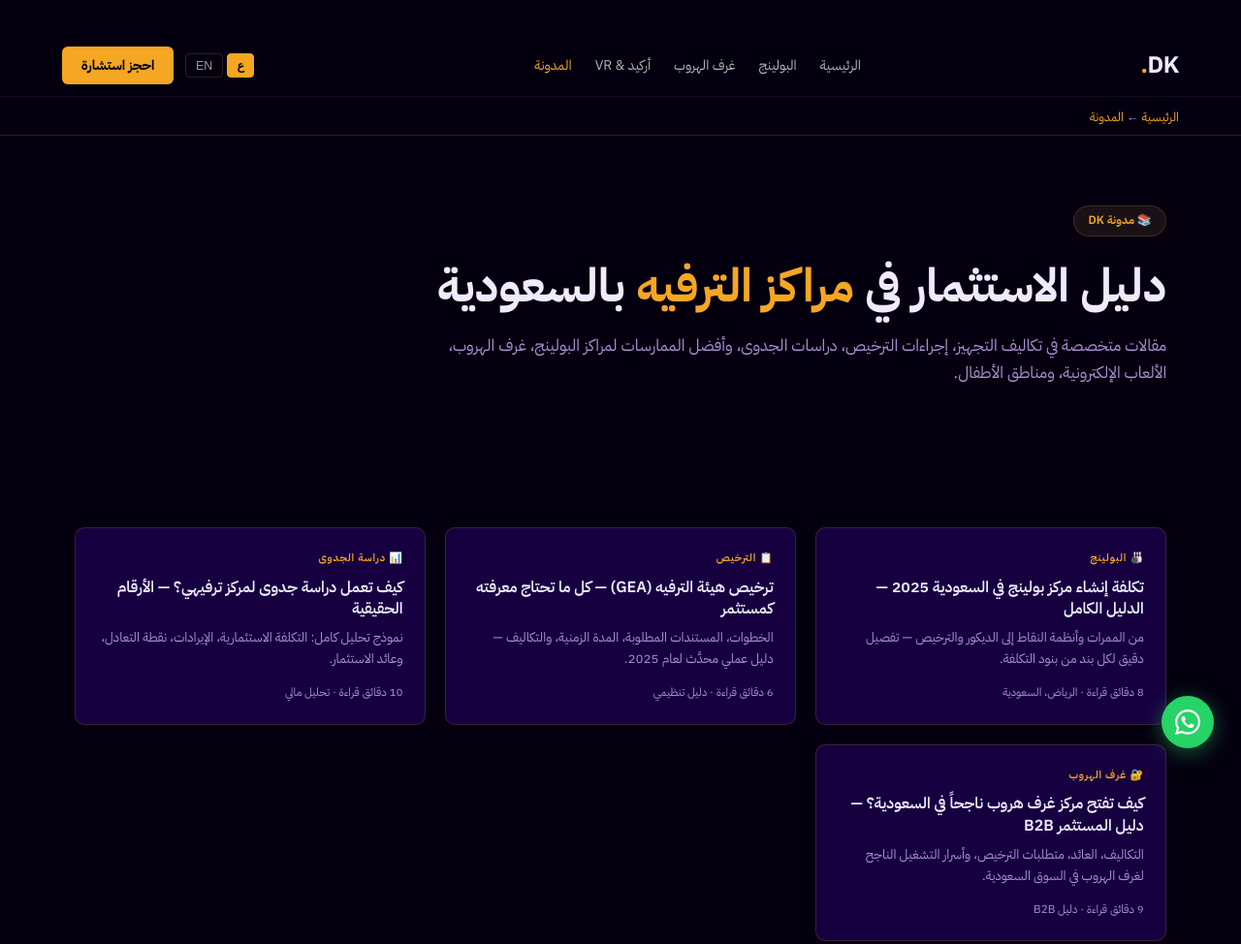
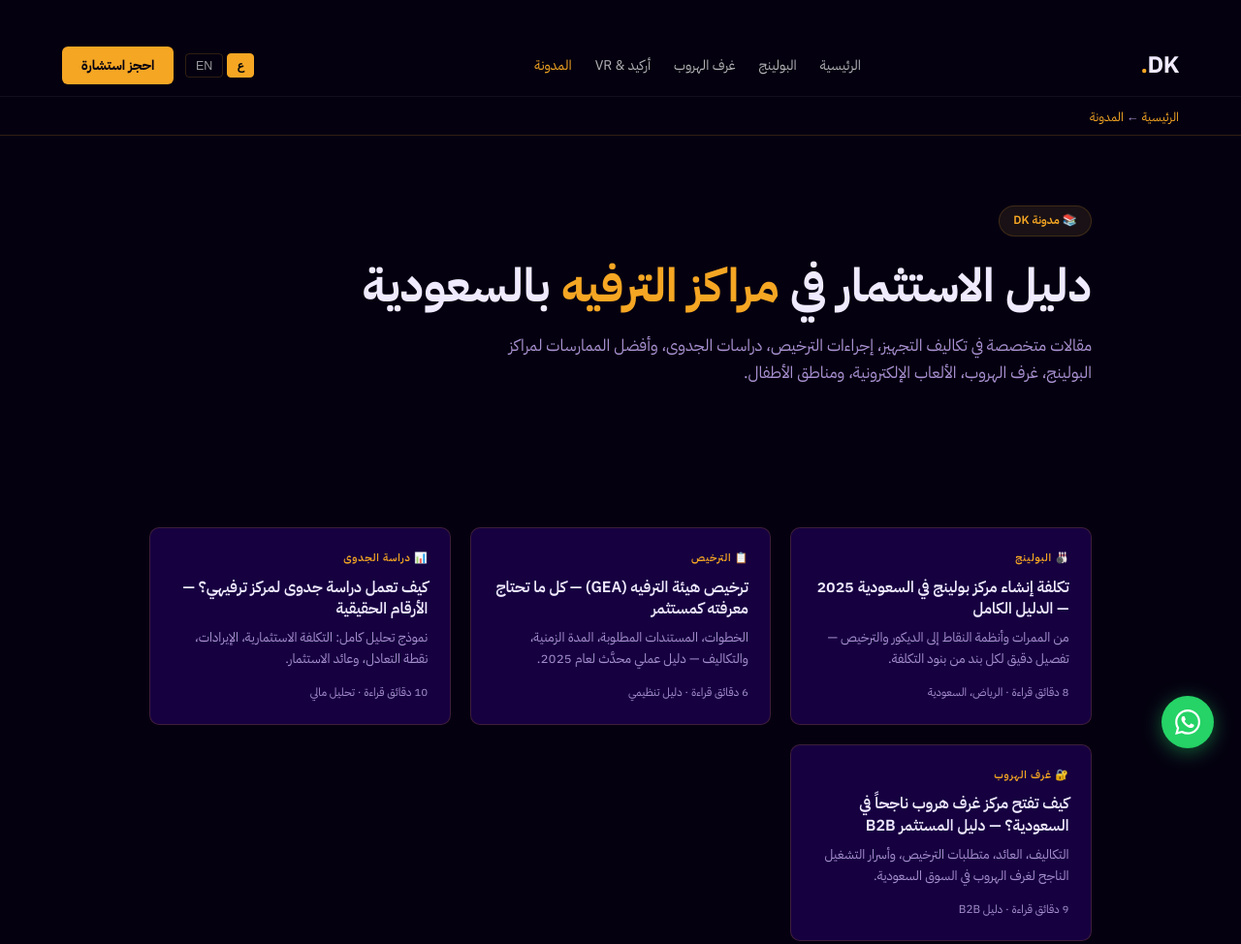
Before and after one commit to moneimmae2004-stack/DK, a plain HTML site: page blog/index.html in a window 1280 px wide. Shown: the top 974 px of the page at 97% size. Drawn offline with Linux system fonts and the light colour scheme.

Commit message:
Revert "Fix page layout width"
This reverts commit 8623a79c96d26b8089ab7f3e86f7eac307d97c33.

```diff
--- a/assets/shared.css
+++ b/assets/shared.css
@@ -10,7 +10,7 @@
   --muted: #A890D0;
   --border: rgba(245,166,35,.18);
   --radius: 10px;
-  --max: 1280px;
+  --max: 1100px;
 }
 
 *, *::before, *::after { box-sizing: border-box; margin: 0; padding: 0; }
@@ -36,16 +36,16 @@ nav { position: sticky; top: 0; z-index: 100; background: rgba(11,31,58,.94); ba
 .breadcrumb a:hover { color: var(--gold); }
 .breadcrumb span { color: var(--gold); }
 
-.page-hero { padding: 4.5rem 6% 3.5rem; max-width: 100%; }
+.page-hero { padding: 4.5rem 5% 3.5rem; max-width: var(--max); margin: 0 auto; }
 .page-hero .eyebrow { display: inline-block; font-size: .75rem; font-weight: 600; color: var(--gold); background: rgba(200,168,75,.1); border: 1px solid var(--border); border-radius: 20px; padding: .3rem .9rem; margin-bottom: 1.5rem; }
-.page-hero h1 { font-size: clamp(1.9rem, 4vw, 3rem); font-weight: 700; line-height: 1.15; max-width: 900px; margin-bottom: 1.25rem; }
+.page-hero h1 { font-size: clamp(1.9rem, 4vw, 3rem); font-weight: 700; line-height: 1.15; max-width: 760px; margin-bottom: 1.25rem; }
 .page-hero h1 em { font-style: normal; color: var(--gold); }
-.page-hero .lead { font-size: 1.05rem; color: var(--muted); max-width: 780px; margin-bottom: 2rem; line-height: 1.7; }
+.page-hero .lead { font-size: 1.05rem; color: var(--muted); max-width: 640px; margin-bottom: 2rem; line-height: 1.7; }
 .hero-stats { display: flex; gap: 2.5rem; flex-wrap: wrap; padding-top: 2rem; border-top: 1px solid var(--border); align-items: center; }
 .stat-val { font-size: 1.9rem; font-weight: 700; color: var(--gold); }
 .stat-lab { font-size: .78rem; color: var(--muted); margin-top: .2rem; }
 
-section { padding: 3.5rem 6%; max-width: 100%; }
+section { padding: 3.5rem 5%; max-width: var(--max); margin: 0 auto; }
 .section-label { font-size: .72rem; font-weight: 600; color: var(--gold); text-transform: uppercase; letter-spacing: .1em; margin-bottom: .6rem; display: block; }
 .section-title { font-size: clamp(1.4rem, 2.5vw, 1.9rem); font-weight: 700; margin-bottom: .9rem; }
 .section-sub { color: var(--muted); max-width: 560px; line-height: 1.7; margin-bottom: 2.5rem; }
```
